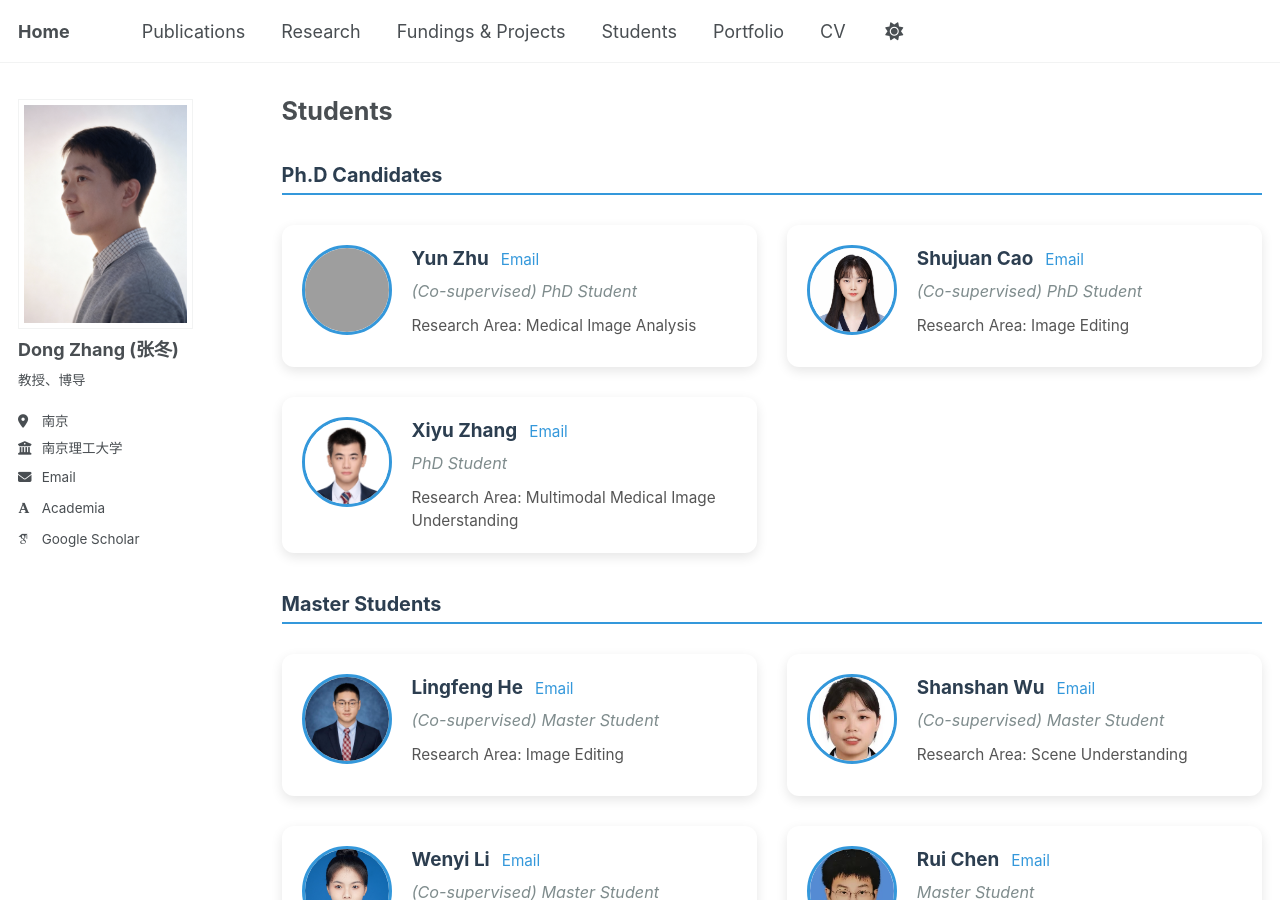
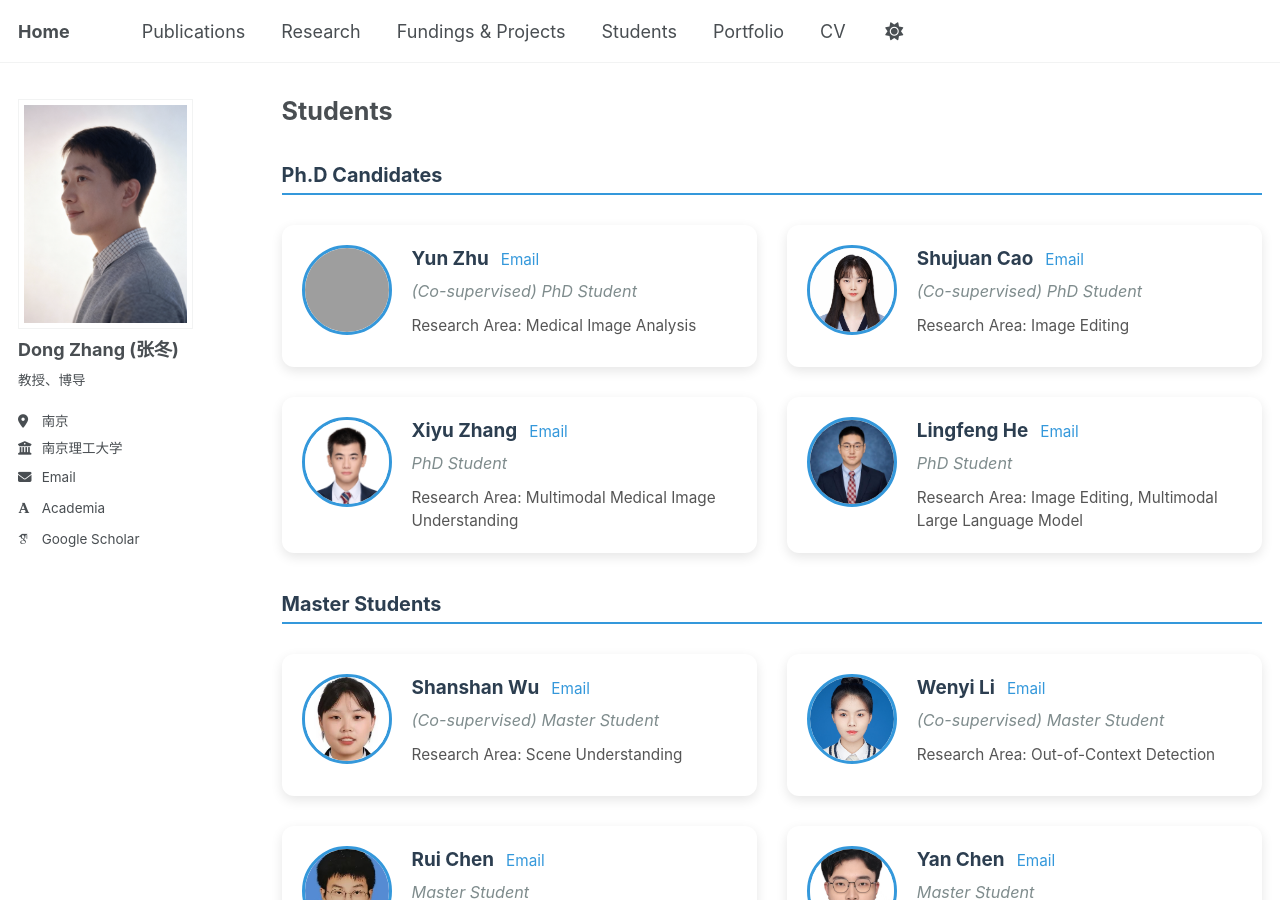
Before and after one commit to dongzhang89/dongzhang89.github.io, a Jekyll site: the page built from _pages/students-staffs.html, in a window 1280 px wide and 900 px high. Built offline with Jekyll 4.4.1, drawn with Linux system fonts in a browser that asks for light colours; some web fonts are replaced; a script that is not in the unit is left out.

Commit message:
Update students-staffs.html

```diff
--- a/_pages/students-staffs.html
+++ b/_pages/students-staffs.html
@@ -226,23 +226,24 @@ author_profile: true
         </div>
       </div>
     </div>
-  </div>
 
-  <h2 class="section-title">Master Students</h2>
-  <div class="people-gallery">
     <div class="person-card">
       <div class="person-left">
         <img src="{{ '/images/students/helingfeng.jpg' | prepend: base_path }}" alt="Student Photo" class="person-photo" onerror="this.style.display='none'" />
       </div>
       <div class="person-right">
         <div class="person-heading"><div class="person-name">Lingfeng He</div><div class="person-links"><a href="helingfeng@njust.edu.cn">Email</a></div></div>
-        <div class="person-title">(Co-supervised) Master Student</div>
+        <div class="person-title">PhD Student</div>
         <div class="person-description">
-          Research Area: Image Editing<br>
+          Research Area: Image Editing, Multimodal Large Language Model<br>
         </div>
       </div>
     </div>
 
+  </div>
+
+  <h2 class="section-title">Master Students</h2>
+  <div class="people-gallery">
     <div class="person-card">
       <div class="person-left">
         <img src="{{ '/images/students/wushanshan.jpg' | prepend: base_path }}" alt="Student Photo" class="person-photo" onerror="this.style.display='none'" />
```
